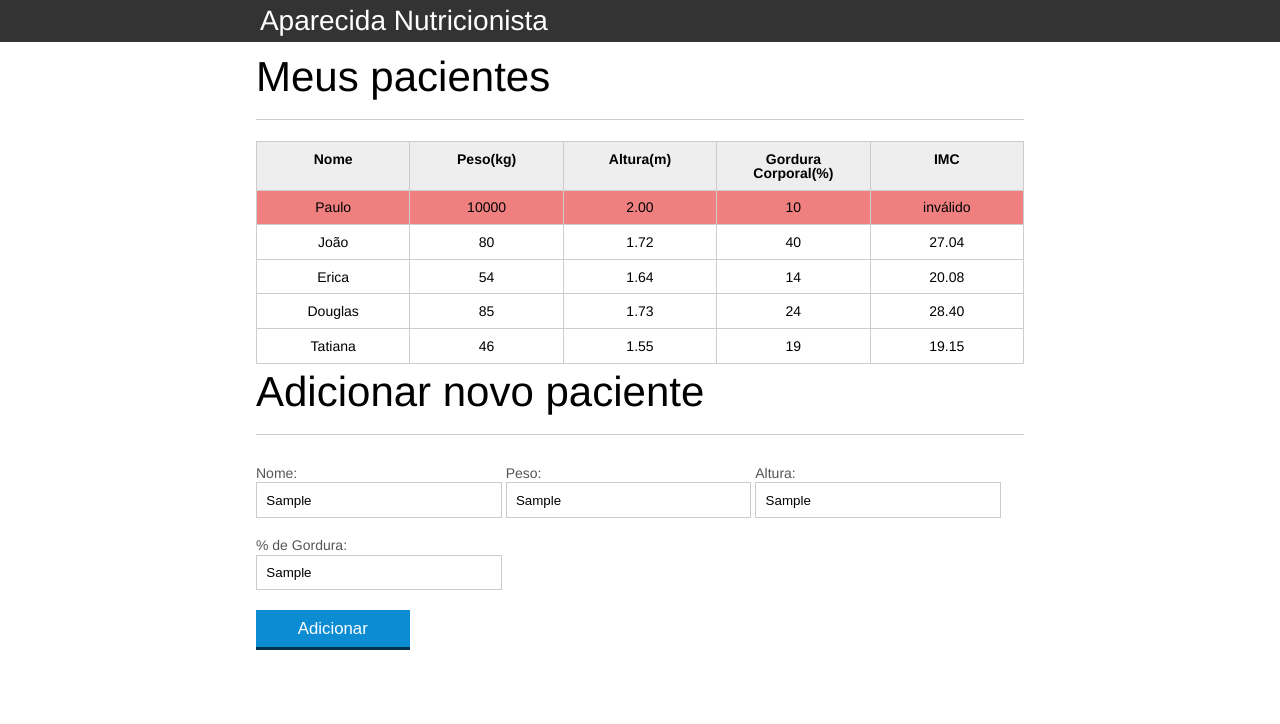
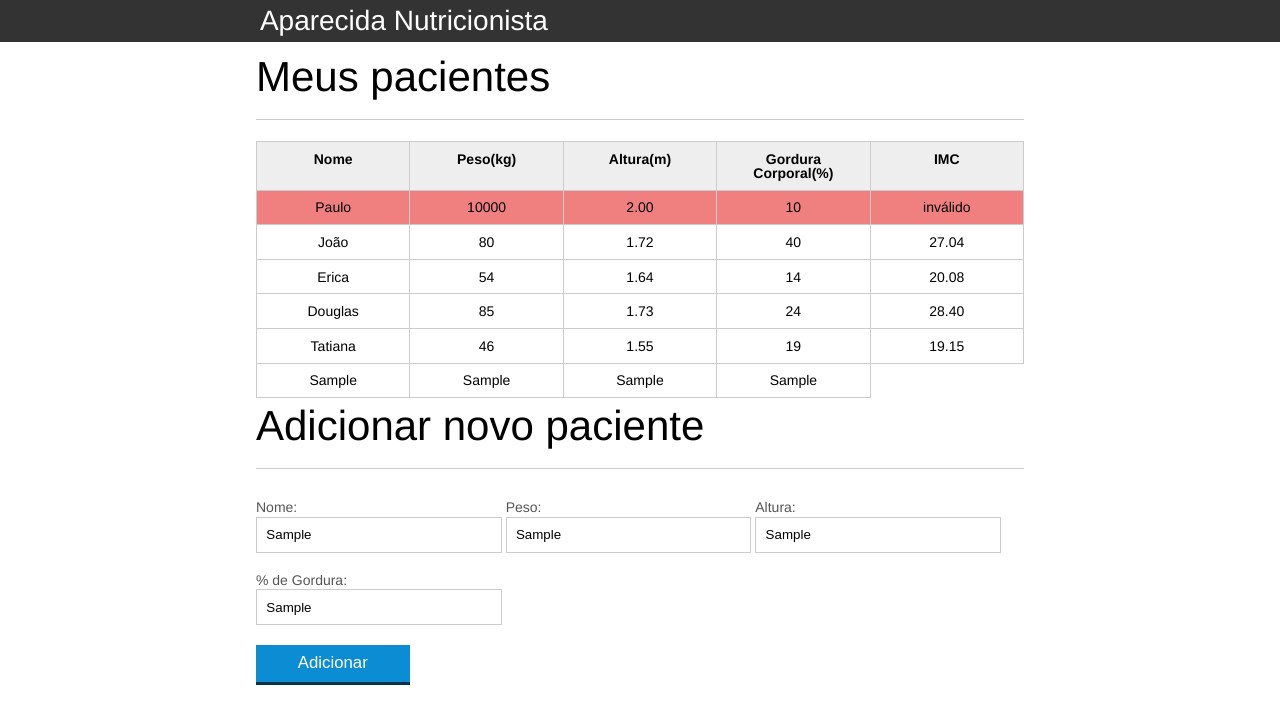
Before and after one commit to Pedro-Mattos/dominando-javascript, a plain HTML site: page index.html in a window 1280 px wide. Both pictures are taken after typing "Sample", "Sample", "Sample", "Sample" into the empty fields and a click on the button "Adicionar". Drawn offline with Linux system fonts and the light colour scheme.

Commit message:
utilizando appendChild para herança, e createElement, transformando o formulário em dinamico.

```diff
--- a/index.html
+++ b/index.html
@@ -73,7 +73,7 @@
 				</table>
 
 				<h2 id="titulo-form">Adicionar novo paciente</h2>
-				<form>
+				<form id="form-adiciona">
 					<div class="grupo">
 						<label for="nome">Nome:</label>
 						<input id="nome" name="nome" type="text" placeholder="digite o nome do seu paciente" class="campo">
--- a/js/principal.js
+++ b/js/principal.js
@@ -51,8 +51,36 @@ function mostraMensagem(){
 }
 
 var botaoAdicionar = document.querySelector("#adicionar-paciente");
+botaoAdicionar.addEventListener("click", function(event) {
+    event.preventDefault();
 
-botaoAdicionar.addEventListener("click", function(event){
-    event.preventDefault();
-    console.log("botao Adicionar");
-})
+    var form = document.querySelector("#form-adiciona");
+
+    var nome = form.nome.value;
+    var peso = form.peso.value;
+    var altura = form.altura.value;
+    var gordura = form.gordura.value;
+
+    var pacienteTr = document.createElement("tr");
+
+    var nomeTd = document.createElement("td");
+    var pesoTd = document.createElement("td");
+    var alturaTd = document.createElement("td");
+    var gorduraTd = document.createElement("td");
+    var imcTd = document.createElement("td");
+
+    nomeTd.textContent = nome;
+    pesoTd.textContent = peso;
+    alturaTd.textContent = altura;
+    gorduraTd.textContent = gordura;
+
+    pacienteTr.appendChild(nomeTd);
+    pacienteTr.appendChild(pesoTd);
+    pacienteTr.appendChild(alturaTd);
+    pacienteTr.appendChild(gorduraTd);
+
+    var tabela = document.querySelector("#tabela-pacientes");
+
+    tabela.appendChild(pacienteTr);
+
+});
```
